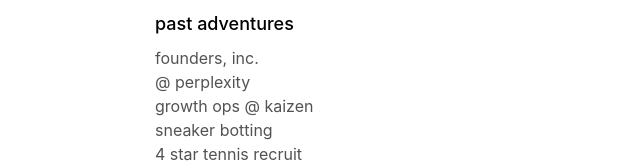
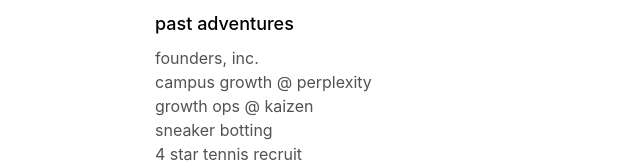
Before and after one commit to benwxng/personal-3, a Next.js app: page / in a window 1280 px wide. Shown: the part 314-477 px from the top of the page, without its empty margins (197-837 px from the left). Built offline with nearby package versions, Linux system fonts and the light colour scheme.

Commit message:
fix formatting

```diff
--- a/app/page.tsx
+++ b/app/page.tsx
@@ -39,7 +39,7 @@ export default function Page() {
             </AnimatedLink>
           </li>
           <li>
-            @{" "}
+            campus growth @{" "}
             <AnimatedLink
               href="https://perplexity.ai"
               className="text-neutral-600 dark:text-white/70"
```
